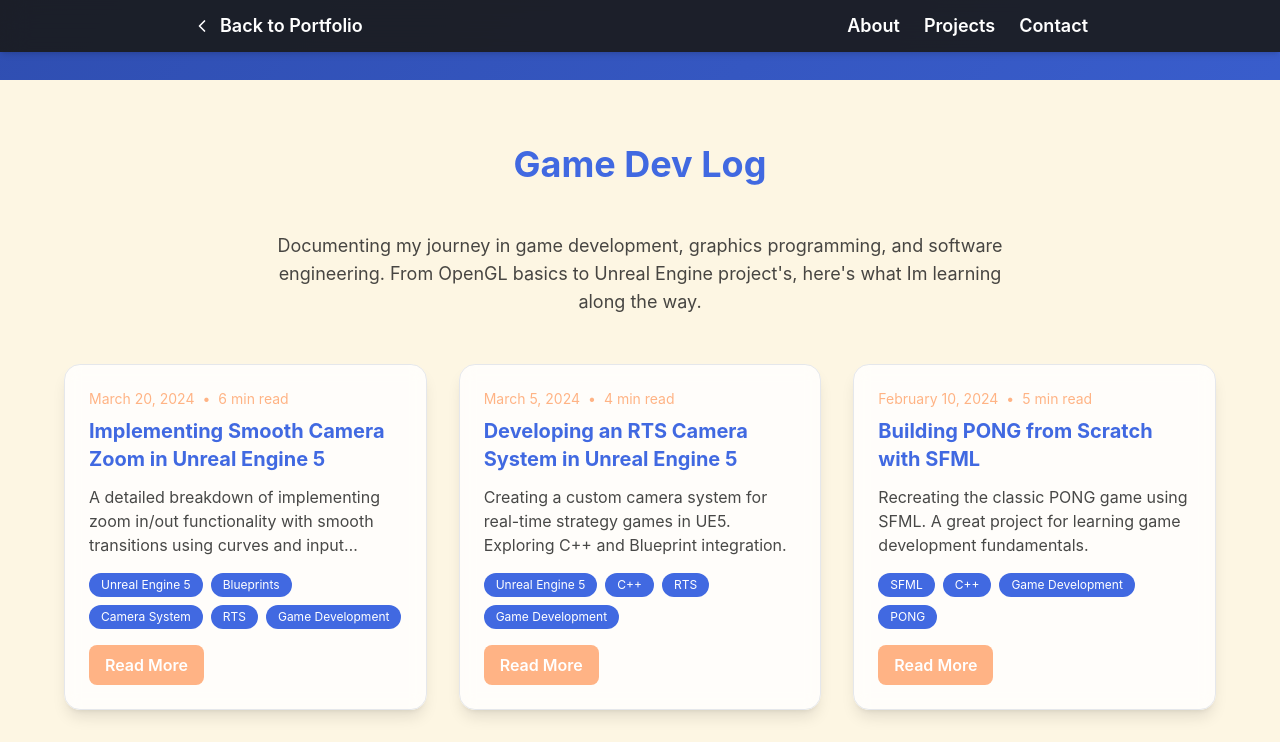
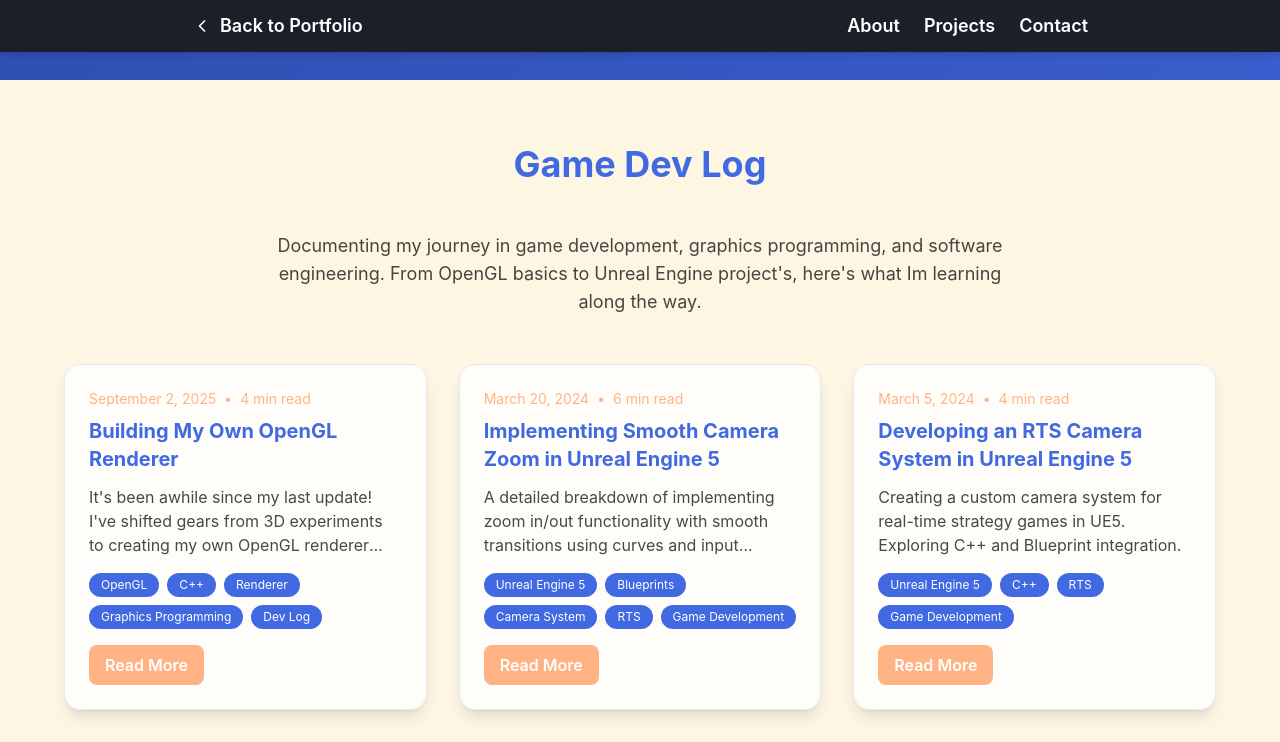
Before and after one commit to henzg/portfolio-redo, a Next.js app in the folder frontend/: page /blog in a window 1280 px wide. Shown: the top 742 px of the page. Built offline with nearby package versions, Linux system fonts and the light colour scheme.

Commit message:
Update blog.ts

```diff
--- a/frontend/src/data/blog.ts
+++ b/frontend/src/data/blog.ts
@@ -272,5 +272,40 @@
         date: "2024-03-20",
         tags: ["Unreal Engine 5", "Blueprints", "Camera System", "RTS", "Game Development"],
         readTime: "6 min read"
-    }
+    },
+    {
+    id: "opengl-renderer-update",
+    title: "Building My Own OpenGL Renderer",
+    excerpt: "It's been awhile since my last update! I've shifted gears from 3D experiments to creating my own OpenGL renderer with tests for 2D and 3D rendering.",
+    content: `
+# Building My Own OpenGL Renderer
+
+It's been awhile since my last update! I've still been working on projects behind the scenes, but my focus has shifted from general 3D experiments to something I've wanted to tackle for a while — building my own renderer from scratch.
+
+## Where Things Stand
+
+Right now, I've got a working renderer that can handle some simple but exciting tests:
+- **2D Shapes**: Rendering basic primitives like triangles and squares
+- **3D Cube**: A test scene with a cube that I can spin around
+- **ImGui Integration**: A menu system that lets me switch between these different test cases
+
+It might not sound like much at first glance, but wiring everything together — the pipeline, buffers, shaders, and UI — has been a big step forward. It's starting to feel like a real tool I can build on.
+
+## What's Next
+
+I'm setting my sights on a few ambitious goals:
+- **Lighting**: Adding real-time lighting to bring more depth and realism to the scenes
+- **Ray Tracing**: I want to dive into this sooner rather than later, even if it's just a basic prototype to start with
+- **More Features**: Things like textures, camera controls, and expanded test scenes are all on the roadmap
+
+## Why This Matters
+
+For me, this project is about more than just drawing shapes. It's about understanding the building blocks of graphics programming at a deeper level. Each new feature teaches me something about how real engines work under the hood.
+
+I'll keep sharing updates as I make progress, and hopefully soon I'll have some cool lighting demos and early ray tracing experiments to show off. Thanks for following along with this journey — it's only just getting started!
+    `,
+    date: "2025-09-02",
+    tags: ["OpenGL", "C++", "Renderer", "Graphics Programming", "Dev Log"],
+    readTime: "4 min read"
+}
 ];
```
